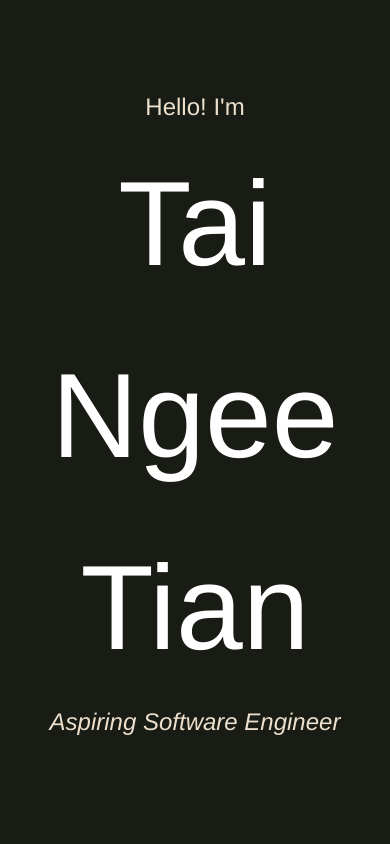
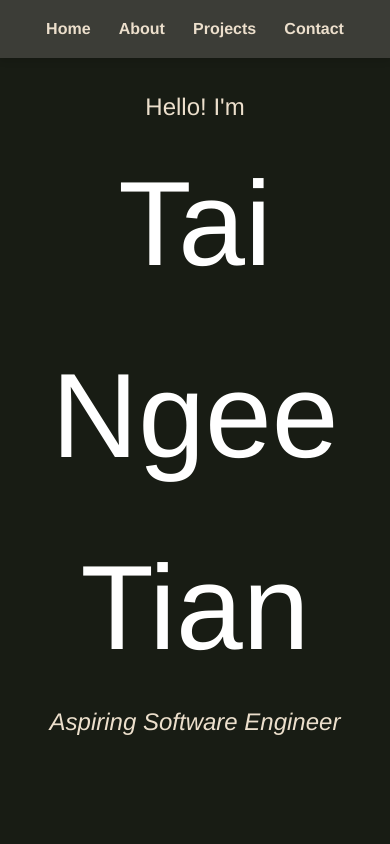
Before and after one commit to warkionw/Portfolio-Site, a Vue app in the folder portfolio-site/: page / in a window 390 px wide. Shown: the top 844 px of the page. Built offline with nearby package versions, Linux system fonts and the light colour scheme.

Commit message:
Added navbar, trying to do responsiveness for about page

```diff
--- a/portfolio-site/src/assets/style/components.scss
+++ b/portfolio-site/src/assets/style/components.scss
@@ -7,3 +7,33 @@
   justify-self: center;
   align-self: center;
 }
+
+.navbar {
+  position: fixed;
+  top: 0;
+  left: 0;
+  width: 100%;
+  background-color: $c2; // Replace with your variable
+  color: $color-text; // Replace with your variable
+  z-index: 1000;
+  box-shadow: 0 4px 6px rgba(0, 0, 0, 0.1);
+}
+
+.navbar-container {
+  display: flex;
+  justify-content: space-around;
+  align-items: center;
+  padding: 1rem 2rem;
+}
+
+.nav-link {
+  text-decoration: none;
+  color: inherit;
+  font-size: 1rem;
+  font-weight: bold;
+  transition: color 0.3s;
+
+  &:hover {
+    color: $c4; // Replace with your hover color variable
+  }
+}
--- a/portfolio-site/src/assets/style/sections/about.scss
+++ b/portfolio-site/src/assets/style/sections/about.scss
@@ -3,7 +3,12 @@
 #about-page {
   display: grid;
   grid-template-columns: 1.25fr 0.1fr 1fr;
-  grid-template-rows: 1fr;
+
+  @media screen and (max-width: 992px) {
+    grid-template-columns: 1fr; // Single-column layout for smaller screens
+    grid-template-rows: auto auto auto; // Adjust rows for each section
+    border: 3px red;
+  }
 }
 
 .grid-item {
--- a/portfolio-site/src/assets/style/sections/project.scss
+++ b/portfolio-site/src/assets/style/sections/project.scss
@@ -3,6 +3,7 @@
 #project {
   text-align: center;
   vertical-align: top;
+  padding-top: 5rem;
 }
 
 .card {
--- a/portfolio-site/src/components/NavBar.vue
+++ b/portfolio-site/src/components/NavBar.vue
@@ -1,29 +1,10 @@
 <template>
-  <NavBar>
-    <template #default="{isShowMenu}">
-      <fwb-navbar-collapse :is-show-menu="isShowMenu">
-        <fwb-navbar-link is-active link="#">
-          Home
-        </fwb-navbar-link>
-        <fwb-navbar-link link="#">
-          Services
-        </fwb-navbar-link>
-        <fwb-navbar-link link="#">
-          Pricing
-        </fwb-navbar-link>
-        <fwb-navbar-link link="#">
-          Contact
-        </fwb-navbar-link>
-      </fwb-navbar-collapse>
-    </template>
-  </NavBar>
+  <nav class="navbar">
+    <div class="navbar-container">
+      <a href="#intro" class="nav-link">Home</a>
+      <a href="#about-page" class="nav-link">About</a>
+      <a href="#project" class="nav-link">Projects</a>
+      <a href="#contact" class="nav-link">Contact</a>
+    </div>
+  </nav>
 </template>
-
-<script setup>
-import {
-  FwbNavbar,
-  FwbNavbarCollapse,
-  FwbNavbarLink,
-  FwbNavbarLogo,
-} from 'flowbite-vue'
-</script>
--- a/portfolio-site/src/views/MainView.vue
+++ b/portfolio-site/src/views/MainView.vue
@@ -1,4 +1,6 @@
 <script setup>
+import Navbar from '../components/NavBar.vue'
+
 import IntroPage from '../components/IntroPage.vue'
 import AboutPage from '../components/AboutPage.vue'
 import ProjectPage from '../components/ProjectPage.vue'
@@ -7,6 +9,8 @@ import ContactPage from '../components/ContactPage.vue'
 
 <template>
   <main class="full-page-container">
+    <Navbar />
+
     <IntroPage />
     <AboutPage />
     <ProjectPage />
```
